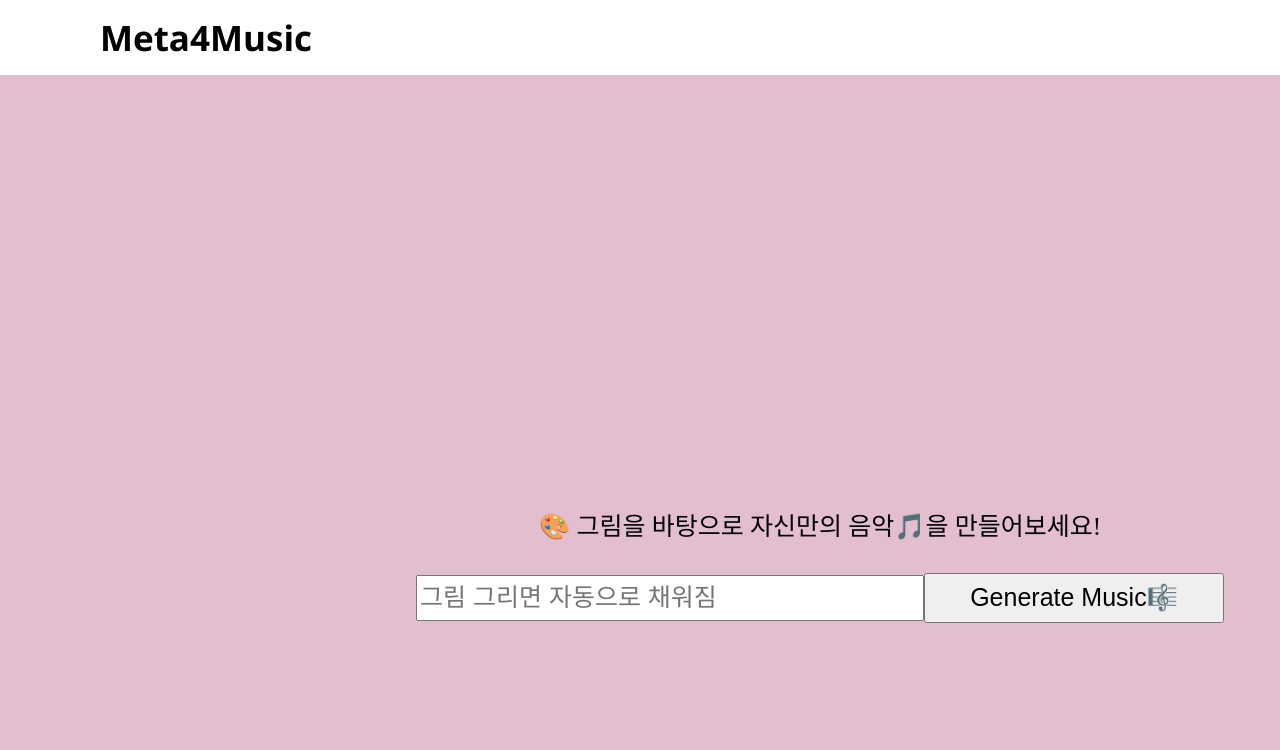
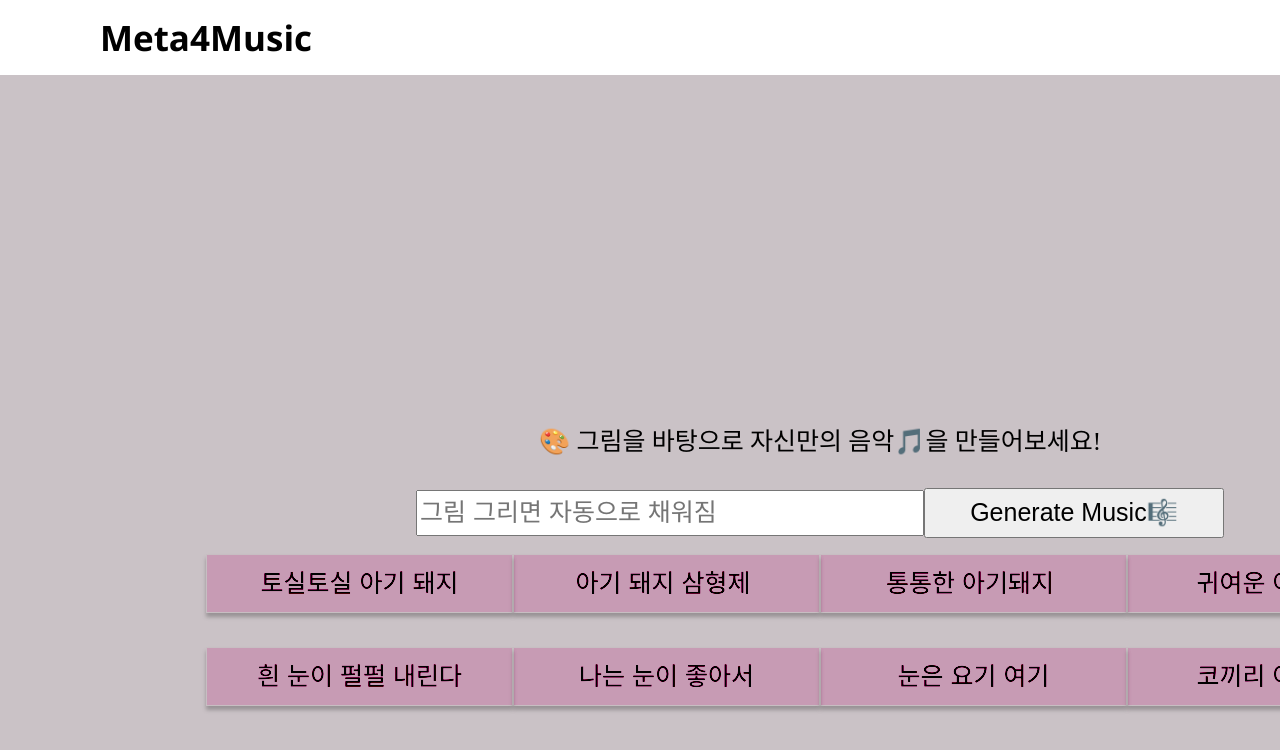
Before and after one commit to duksung-meta4/Meta4-FRONTEND, a React (Create React App) app: page /showing in a window 1280 px wide. Shown: the top 750 px of the page. Built offline with nearby package versions, Linux system fonts and the light colour scheme; a web font is replaced by a local one.

Commit message:
추천 Prompt 보이기

```diff
--- a/package.json
+++ b/package.json
@@ -10,6 +10,7 @@
     "global": "^4.4.0",
     "http-proxy-middleware": "^2.0.6",
     "i": "^0.3.7",
+    "install": "^0.13.0",
     "ml5": "^0.12.2",
     "react": "^18.1.0",
     "react-dom": "^18.1.0",
--- a/src/css/Showing.module.css
+++ b/src/css/Showing.module.css
@@ -11,7 +11,7 @@
 }
 
 .showingBody{
-    background-color: #e2becf;
+    background-color: #cac2c6;
     width: 1440px;
     height: 1000px;
     margin: 0 auto 0 auto;
@@ -50,3 +50,21 @@
     line-height: 50px;
     color:rgba(249, 245, 245, 0.861);
 }
+
+.showingPrompts button{
+    width: 307px;
+    height: 59px;
+    left: 437px;
+    top: 681px;
+    background: #f09bc2;
+    mix-blend-mode: color-burn;
+    border: 1px solid #f1f0f0;
+    box-shadow: 0px 4px 4px rgba(0, 0, 0, 0.25);
+    margin: 0;
+    padding: 0.5rem 1rem;
+    font-family: "Noto Sans KR", sans-serif;
+    font-size: 25px;
+    margin-bottom: 34px;
+    white-space: pre-wrap;
+    line-height: 30px;
+}
--- /dev/null
+++ b/src/data/prompts.js
@@ -0,0 +1,20 @@
+var promptData={}
+promptData['토실토실 아기 돼지']=' 토실토실 아기돼지 젖달라고 꿀꿀꿀\n엄마돼지 오냐오냐 알았다고 꿀꿀꿀\n꿀꿀 꿀꿀 꿀꿀 꿀꿀\n꿀꿀꿀꿀 꿀꿀꿀꿀 꿀꿀꿀꿀꿀\n아기돼지 바깥으로 나가자고 꿀꿀꿀\n엄마돼지 비가와서 안된다고 꿀꿀꿀'
+promptData['아기 돼지 삼형제 ']=' 첫 번째 돼지가 집을 짓는데\n짚으로 짚으로 집을 짓는데\n늑대가 나타나 늑대가 나타나\n후~~~~~~~~~~~~~\n날아가버렸데요 \n뿅!!!!\n두 번째 돼지가 집을 짓는데\n짚으로 짚으로 집을 짓는데\n늑대가 나타나 늑대가 나타나\n후~~~~~~~~~~~~~\n날아가버렸데요 \n뿅!!!!'
+promptData['통통한 아기돼지 ']=" 통통한 아기돼지 젖달라고 꿀꿀꿀\n엄마돼지 오냐오냐 알았다고 꿀꿀꿀\n꿀꿀 꿀꿀 꿀꿀 꿀꿀\n꿀꿀꿀꿀 꿀꿀꿀꿀 꿀꿀꿀꿀꿀\n통통한 아귀돼지 배고파서 꿀꿀꿀\n엄마돼지 비가와서 안된다고 꿀꿀꿀"
+promptData['귀여운 아기돼지']=" 귀여운 아기돼지 배고파서 꿀꿀꿀\n엄마돼지 오냐오냐 알았다고 꿀꿀꿀\n꿀꿀 꿀꿀 꿀꿀 꿀꿀\n꿀꿀꿀꿀 꿀꿀꿀꿀 꿀꿀꿀꿀꿀\n귀여운 아기돼지 나가자고 꿀꿀꿀\n엄마돼지 비가와서 안된다고 꿀꿀꿀"
+promptData["흰 눈이 펄펄 내린다"]=" 싹트네 싹터요 내 마음에 사랑이\n싹트네 싹터요 내 마음에 사랑이\n 밀려오는 파도처럼 내 마음에 사랑이 \n싹트네 싹터요 내 마음에 사랑이\n"
+promptData["나는 눈이 좋아서"]=" 나는 눈이 좋아서\n 꿈에 눈이 오나 봐\n 온 세상이 모두 하얀 나라였지\n 어젯밤 꿈 속에\n 썰매를 탔죠 눈싸움 했죠\n 커다란 눈사람도 만들었죠\n 나는 눈이 좋아서\n 꿈에 눈이 오나 봐\n 온 세상이 모두 하얀 나라였지\n 어젯밤 꿈 속에\n"
+promptData["눈은 요기 여기"]=" 눈은 어디있나 요기 코는 어디있나 요기\n 귀는 어디있나 요기 입은 어디 있을까 요기\n 엄마눈은 어디있나 여기 엄마 코는 어디있나 여기\n 엄마귀는 어디있나 여기 입은 어디 있을까 여기\n 아빠눈은 어디있나 여기 아빠코는 어디있나 여기\n 아빠귀는 어디있나 여기 입은 어디 있을까 여기\n "
+promptData["코끼리 아저씨는"]=" 코끼리 아저씨는 코가 손이래\n 과자를 주면은 코로 받지요\n 코끼리 아저씨는 소방소래요\n 불이 나면 빨리와 모셔가지요\n 코끼리 아저씨는 코가 손이래\n 과자를 주면은 코로 받지요\n 코끼리 아저씨는 소방소래요\n 불이 나면 빨리와 모셔가지요\n"
+
+export function findPrompts(lyricInput){
+    const prompts=Object.keys(promptData)//모든 promptData의 key가져와
+    const results=[]
+    for(let i=0;i<prompts.length;i++){
+        if(prompts[i].indexOf(lyricInput) !== -1){//해당 prompt가 포함되면
+            results.push(prompts[i])
+        }
+    }
+    return results;
+}
--- a/src/pages/Showing.js
+++ b/src/pages/Showing.js
@@ -1,11 +1,13 @@
-import { React, useState } from "react";
+import { React, useCallback, useEffect, useState } from "react";
 import styles from "../css/Showing.module.css";
 import axios from "axios";
 import { useNavigate } from "react-router-dom";
+import { findPrompts } from "../data/prompts.js";
 
 const Showing = () => {
   const [lyricInput, setLyricInput] = useState("");
   const [result, setResult] = useState();
+  const [prompts, setPrompts]=useState([]); //추천 prompt
 
   const navigate = useNavigate();
   const goHomepage = () => {
@@ -30,6 +32,12 @@ const Showing = () => {
       });
   }
 
+
+    useEffect(()=>{
+      setPrompts(findPrompts(lyricInput))
+    },[lyricInput])
+
+
   return (
     <div>
       {/* 메뉴바 */}
@@ -51,17 +59,25 @@ const Showing = () => {
             placeholder="그림 그리면 자동으로 채워짐"
             className={styles.showingInput}
             value={lyricInput}
-            onChange={(e) => setLyricInput(e.target.value)}
+            onChange={useCallback(
+              (e) => {
+                setLyricInput(e.target.value);
+              },[]
+            )}
           />
           <input
             type="submit"
             className={styles.showingBtn}
             value="Generate Music🎼"
           />
+          <br></br>
+          <br></br>
+          <div className={styles.showingPrompts}>
+            {prompts.map((i) => <button key={i} onClick={(e)=> {setLyricInput(e.target.innerText)} }>{i}</button>)}
+          </div>
         </form>
         <br></br>
-        <br></br>
-        <br></br>
+
         <div>
           <p className={styles.result}>{result}</p>
         </div>
```
Also changed, not shown: 2 other files (tests, documents, lock files or other folders).
